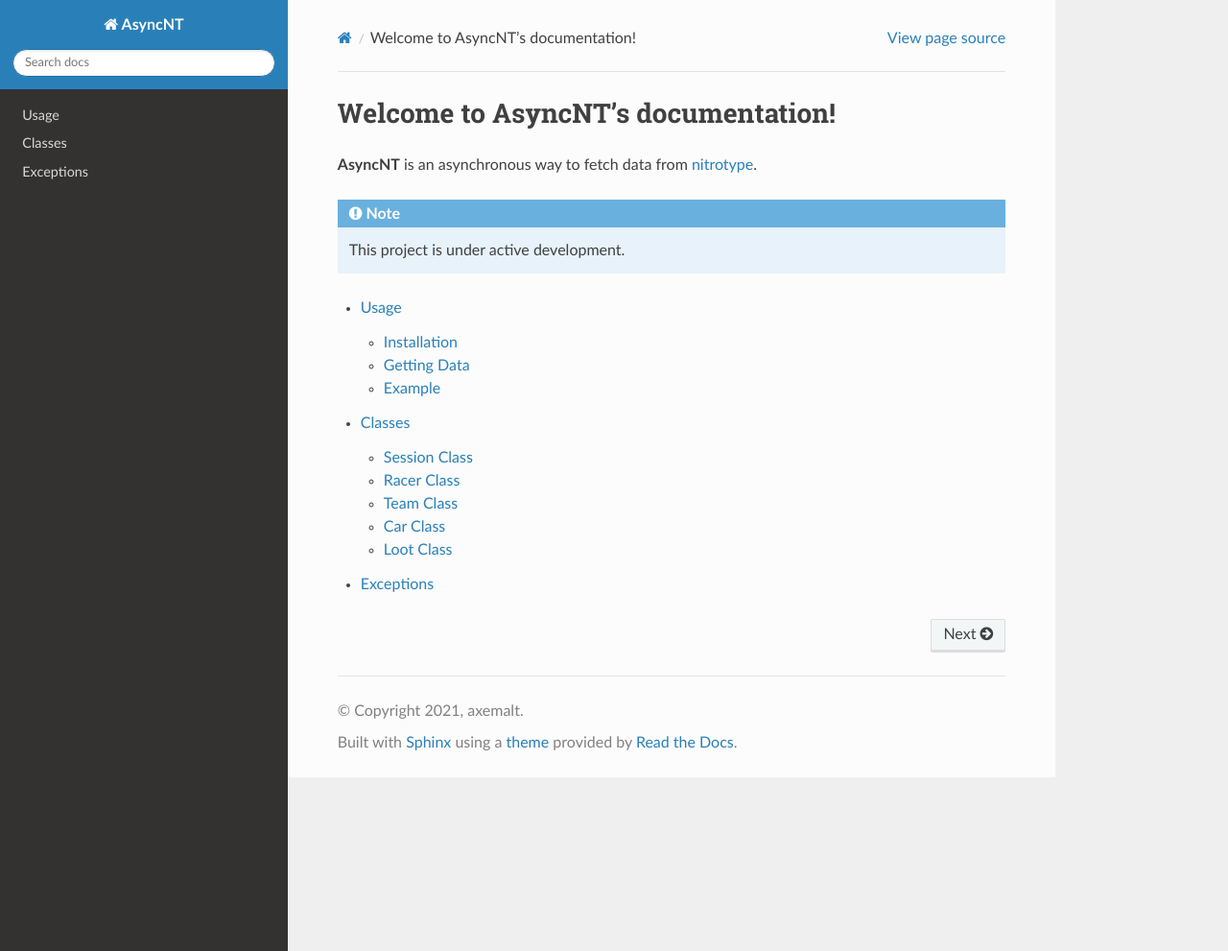
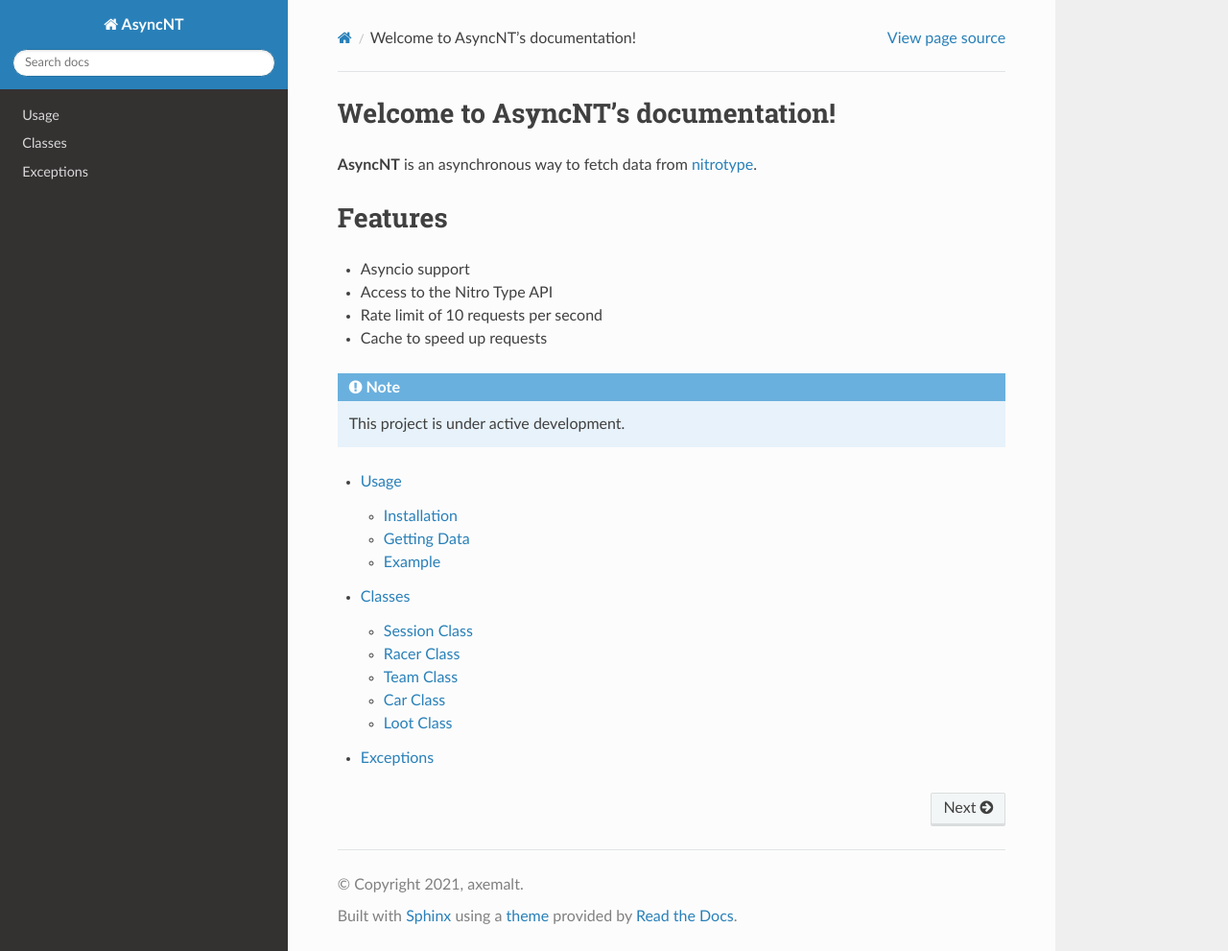
Before and after one commit to axemalt/asyncnt, a Sphinx documentation site: the page built from docs/source/index.rst, in a window 1280 px wide and 991 px high. Shown: the whole window at 96% size. Built offline with Sphinx 7.4.7 and the Read the Docs theme 2.0.0, drawn with Linux system fonts in a browser that asks for light colours.

Commit message:
add a cache

```diff
--- a/docs/source/index.rst
+++ b/docs/source/index.rst
@@ -3,6 +3,14 @@
 
 **AsyncNT** is an asynchronous way to fetch data from
 `nitrotype <https://nitrotype.com>`_.
+
+Features
+========
+
+* Asyncio support
+* Access to the Nitro Type API
+* Rate limit of 10 requests per second
+* Cache to speed up requests
 
 .. note::
 
```
Also changed, not shown: README.rst (+9 -1 lines), asyncnt/__init__.py (+14 -3 lines), 5 other files.
